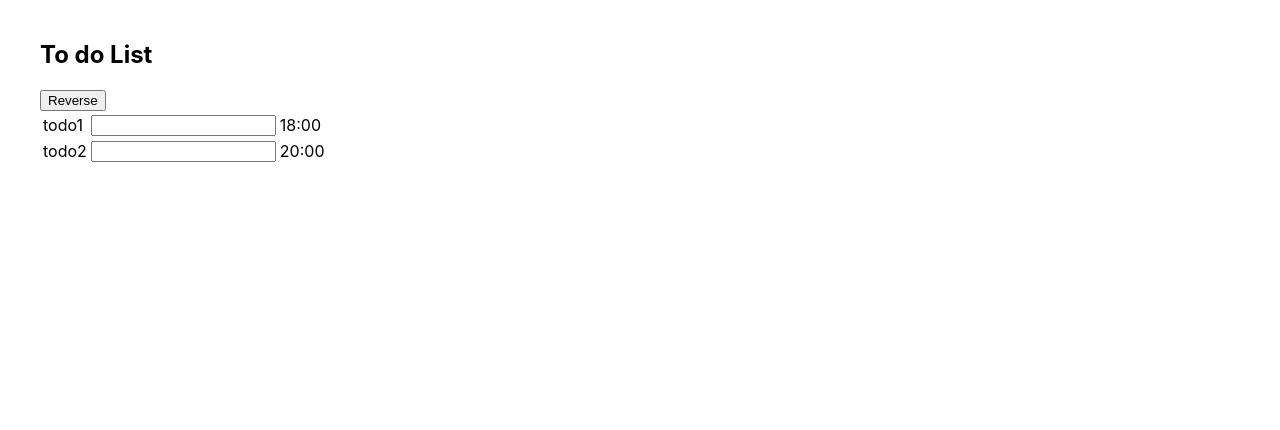
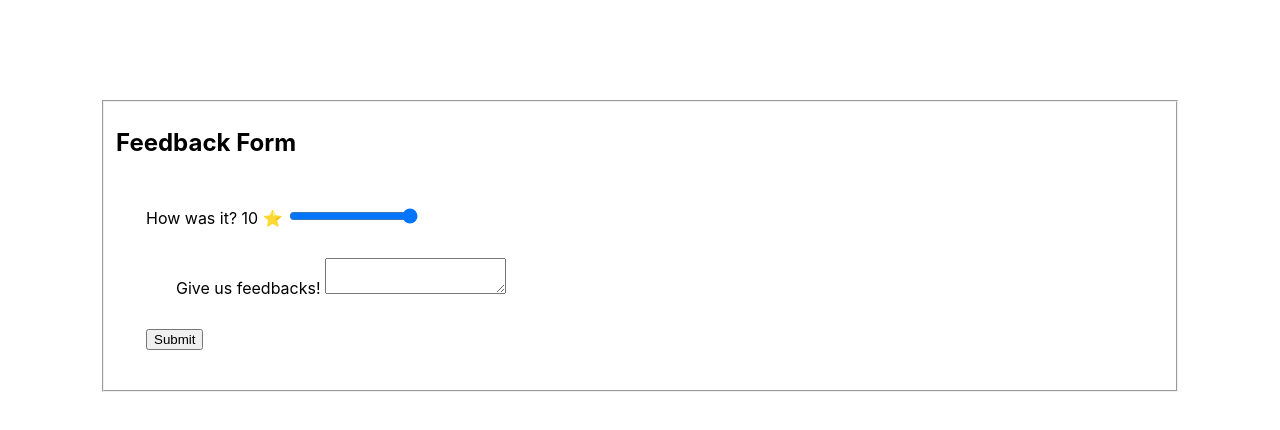
Before and after one commit to nayoung3669/coursera_test, a React (Create React App) app: page / in a window 1280 px wide. Shown: the top 430 px of the page. Built offline with nearby package versions, Linux system fonts and the light colour scheme.

Commit message:
controlled component

```diff
--- a/src/App.css
+++ b/src/App.css
@@ -1,6 +1,10 @@
 .App {
   text-align: start;
   margin: 40px;
+}
+
+div {
+  padding: 30px;
 }
 
 .App-logo {
--- a/src/App.js
+++ b/src/App.js
@@ -1,49 +1,92 @@
 import React, {useState} from 'react';
 import "./App.css";
+import { Select } from '@material-ui/core';
 
-const ToDo = props => {
-  return(
-    <tr>
-    <td>
-      <label>{props.id}</label>
-    </td>
-    <td>
-      <input />
-    </td>
-    <td>
-      <label>{props.createdAt}</label>
-    </td>
-  </tr>
-  )
+// const ToDo = props => {
+//   return(
+//     <tr>
+//     <td>
+//       <label>{props.id}</label>
+//     </td>
+//     <td>
+//       <input />
+//     </td>
+//     <td>
+//       <label>{props.createdAt}</label>
+//     </td>
+//   </tr>
+//   )
 
-}
+// }
 
-function App() {
-  const [todos,setTodos] = useState([{
-      id: 'todo1',
-      createdAt: '18:00',
-    }, {
-      id: 'todo2',
-      createdAt: '20:00',
-    }]);
+// function App() {
+//   const [todos,setTodos] = useState([{
+//       id: 'todo1',
+//       createdAt: '18:00',
+//     }, {
+//       id: 'todo2',
+//       createdAt: '20:00',
+//     }]);
 
-  const reverseList = () => {
-    setTodos([...todos].reverse());
+//   const reverseList = () => {
+//     setTodos([...todos].reverse());
+//   }
+
+//   return (
+//     <div className="App">
+//       <h2>To do List</h2>
+//       <button onClick={reverseList}>Reverse</button>
+//       <table>
+//         <tbody>
+//           {todos.map((todo,index) => (
+//             <ToDo key={index} id={todo.id} createdAt={todo.createdAt}/>
+//           ))}
+//         </tbody>
+//       </table>
+//     </div>
+//   );
+// }
+
+function App () {
+  const [score, setScore] = useState("10");
+  const [comment, setComment] = useState('');
+
+  const handleSubmit = (e) => {
+    e.preventDefault();
+    if (Number(score)<= 5 && comment.length <=10 ) {
+      alert("Please provide a comment explaining why the experience was poor.");
+      return;
+    }
+
+    console.log("Form submitted");
+    setComment('');
+    setScore("10");
   }
 
   return (
-    <div className="App">
-      <h2>To do List</h2>
-      <button onClick={reverseList}>Reverse</button>
-      <table>
-        <tbody>
-          {todos.map((todo,index) => (
-            <ToDo key={index} id={todo.id} createdAt={todo.createdAt}/>
-          ))}
-        </tbody>
-      </table>
+    <div className='App'>
+      <form onSubmit={handleSubmit}>
+        <fieldset>
+          <h2>Feedback Form</h2>
+          <div className='Field'>
+            <label htmlFor='rating'>How was it? {score} ⭐️ </label>
+            <input
+              type="range"
+              min="0" max="10"
+              id='rating'
+              value={score}
+              onChange={e => setScore(e.target.value)}
+            />
+            <div className='feedback'>
+              <label>Give us feedbacks!  </label>
+              <textarea id='feedback' value={comment} onChange={e => setComment(e.target.value)} />
+            </div>
+            <button type="submit" >Submit</button>
+          </div>
+        </fieldset>
+      </form>
     </div>
-  );
-}
+  )
+};
 
 export default App;
```
